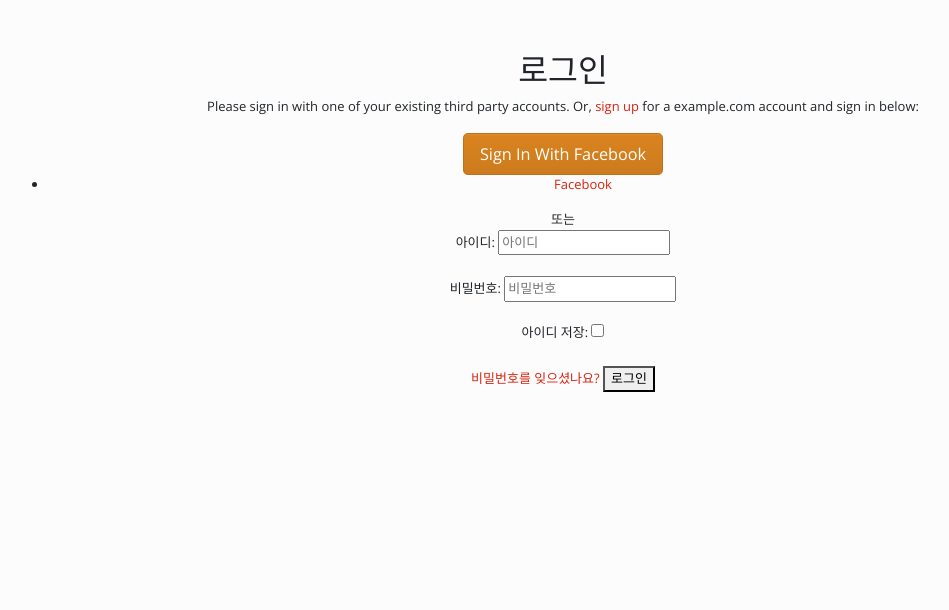
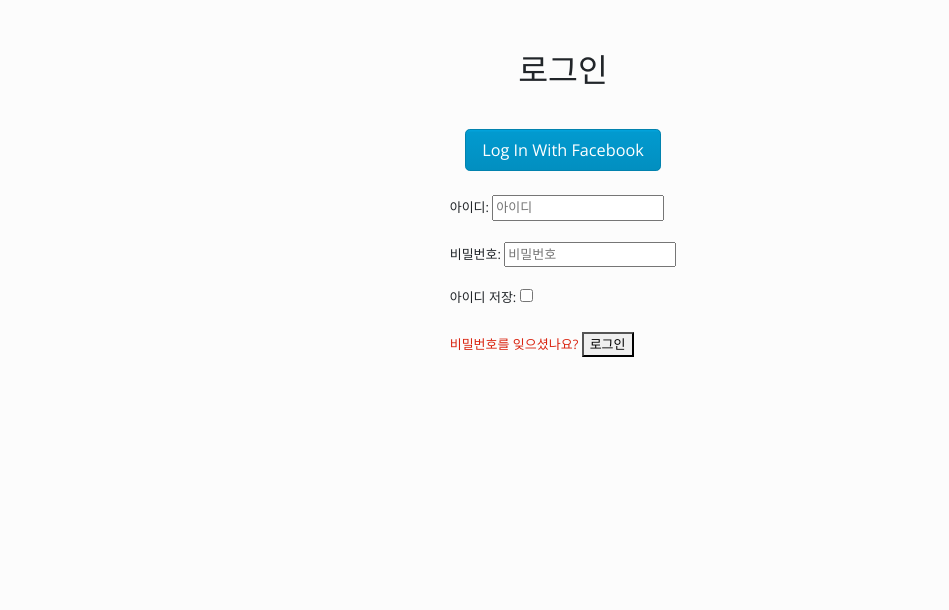
Before and after one commit to pirogramming/patpet, a Django app: page /accounts/login/ in a window 1280 px wide. Shown: the part 70-680 px from the top of the page, without its empty margins (77-1026 px from the left). Run offline with Django 3.2, Linux system fonts and the light colour scheme; some libraries are stand-ins or nearby versions.

Commit message:
로그인 템플릿 1차 수정

```diff
--- a/accounts/templates/accounts/profile.html
+++ b/accounts/templates/accounts/profile.html
@@ -32,6 +32,10 @@
 {% extends "accounts/layout.html" %}
 
 {% block content %}
+
+
+
+
     <div class="container">
         <div class="row">
             <div class="col-md-12 profile_head">
--- a/patpet/templates/allauth/accounts/account/login.html
+++ b/patpet/templates/allauth/accounts/account/login.html
@@ -1,14 +1,28 @@
 <style>
+    .login_title {
+        margin-bottom: 40px;
+    }
+
     .login-whole {
         text-align: center;
+
     }
     .login-container {
         margin-top: 50px;
     }
 
-    .btn-facebook {
-        background-color: #3C5A99;
+    .login-form {
+        display: inline-block;
+        text-align: left;
+        margin-left: auto;
+        margin-right: auto;
     }
+
+    .facebook-button {
+        margin-bottom: 1.5rem;
+        text-align: center;
+    }
+
 
 
 </style>
@@ -25,39 +39,41 @@
 
 
 {% block content %}
+
+
+
 <div class="container">
     <div class="row">
         <div class="col-md-12 login-whole">
             <div class="login-container">
 
-                <h1>{% trans "Sign In" %}</h1>
+                <h1 class="login_title">{% trans "Sign In" %}</h1>
 
                 {% get_providers as socialaccount_providers %}
 
-                {% if socialaccount_providers %}
-                <p>{% blocktrans with site.name as site_name %}Please sign in with one
-                of your existing third party accounts. Or, <a href="{{ signup_url }}">sign up</a>
-                for a {{ site_name }} account and sign in below:{% endblocktrans %}</p>
+{#                {% if socialaccount_providers %}#}
+{#                <p>{% blocktrans with site.name as site_name %}Please sign in with one#}
+{#                of your existing third party accounts. Or, <a href="{{ signup_url }}">sign up</a>#}
+{#                for a {{ site_name }} account and sign in below:{% endblocktrans %}</p>#}
+{##}
+{##}
 
-                <button type="button" class="btn btn-warning btn-lg">Sign In With Facebook</button>
-
-
+                <div class="login-form">
                 <div class="socialaccount_ballot">
 
-                  <ul class="socialaccount_providers">
+                  <div class="socialaccount_providers facebook-button">
                     {% include "socialaccount/snippets/provider_list.html" with process="login" %}
-                  </ul>
-
-                  <div class="login-or">{% trans 'or' %}</div>
+                  </div>
+{#                    <div class="login-or">{% trans 'or' %}</div>#}
 
                 </div>
 
                 {% include "socialaccount/snippets/login_extra.html" %}
 
-                {% else %}
-                <p>{% blocktrans %}If you have not created an account yet, then please
-                <a href="{{ signup_url }}">sign up</a> first.{% endblocktrans %}</p>
-                {% endif %}
+{#                {% else %}#}
+{#                <p>{% blocktrans %}If you have not created an account yet, then please#}
+{#                <a href="{{ signup_url }}">sign up</a> first.{% endblocktrans %}</p>#}
+{#                {% endif %}#}
 
                 <form class="login" method="POST" action="{% url 'account_login' %}">
                   {% csrf_token %}
@@ -68,6 +84,7 @@
                   <a class="button secondaryAction" href="{% url 'account_reset_password' %}">{% trans "Forgot Password?" %}</a>
                   <button class="primaryAction" type="submit">{% trans "Sign In" %}</button>
                 </form>
+                </div>
 
 
 
--- a/patpet/templates/allauth/accounts/socialaccount/snippets/provider_list.html
+++ b/patpet/templates/allauth/accounts/socialaccount/snippets/provider_list.html
@@ -5,16 +5,16 @@
 {% for provider in socialaccount_providers %}
 {% if provider.id == "openid" %}
 {% for brand in provider.get_brands %}
-<li>
+
   <a title="{{brand.name}}"
-     class="socialaccount_provider {{provider.id}} {{brand.id}}"
+     class="socialaccount_provider {{provider.id}} {{brand.id}}  btn btn-info btn-lg" role="button"
      href="{% provider_login_url provider.id openid=brand.openid_url process=process %}"
      >{{brand.name}}</a>
-</li>
+
 {% endfor %}
 {% endif %}
-<li>
-  <a title="{{provider.name}}" class="socialaccount_provider {{provider.id}}"
-     href="{% provider_login_url provider.id process=process scope=scope auth_params=auth_params %}">{{provider.name}}</a>
-</li>
+
+  <a title="{{provider.name}}" class="socialaccount_provider {{provider.id}} btn btn-info btn-lg" role="button"
+     href="{% provider_login_url provider.id process=process scope=scope auth_params=auth_params %}">Log In With {{provider.name}}</a>
+
 {% endfor %}
```
